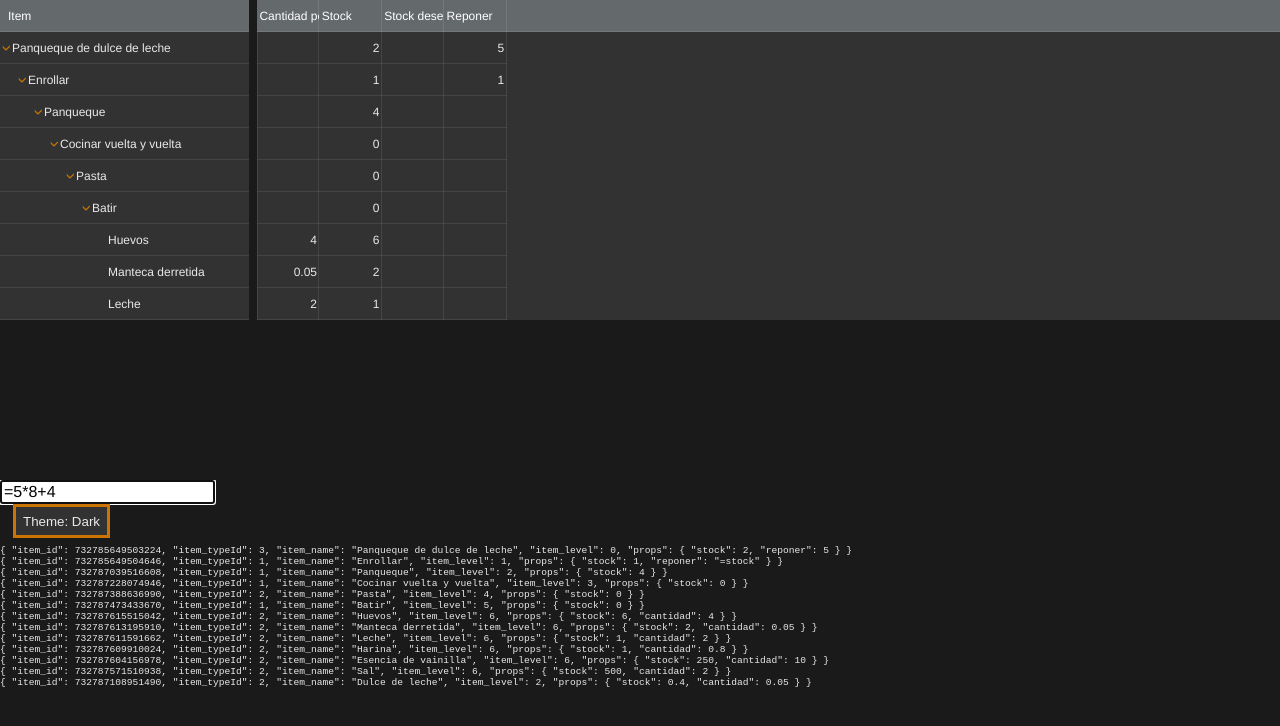
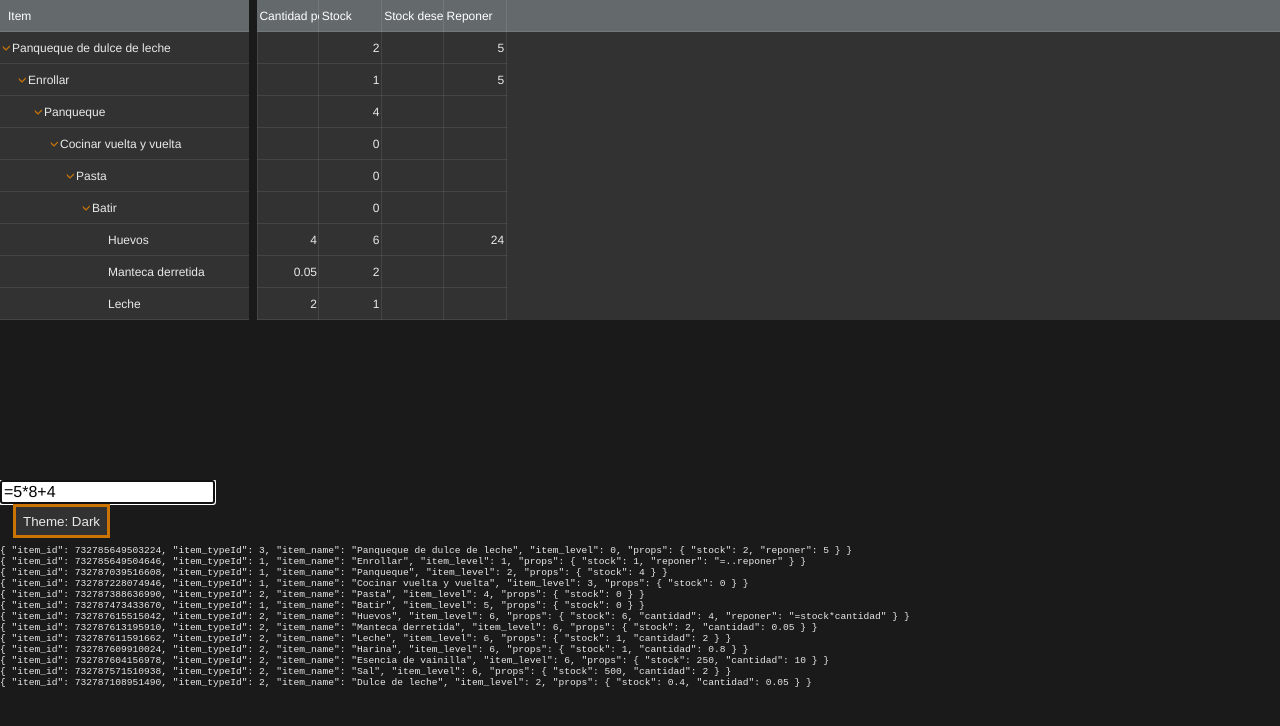
Before and after one commit to ElToroDM/ElManager, a Vue app: page / in a window 1280 px wide. Shown: the top 726 px of the page. Built offline with nearby package versions, Linux system fonts and the light colour scheme.

Commit message:
update 6 files

```diff
--- a/nearley/grammar.js
+++ b/nearley/grammar.js
@@ -25,7 +25,9 @@ var grammar = {
     {"name": "SC", "symbols": ["SP"], "postprocess": id},
     {"name": "S", "symbols": ["string"], "postprocess": (d) => {return {v:d[0]}}},
     {"name": "N", "symbols": ["float"], "postprocess": id},
-    {"name": "N", "symbols": ["prop"], "postprocess": (d) =>{return {type:'prop',  v:prop(d[0])}}},
+    {"name": "N", "symbols": ["prop"], "postprocess": (d) =>{return {type:'prop',  v:elMan.prop(d[0])}}},
+    {"name": "N$string$1", "symbols": [{"literal":"."}, {"literal":"."}], "postprocess": function joiner(d) {return d.join('');}},
+    {"name": "N", "symbols": ["N$string$1", "prop"], "postprocess": (d) =>{return {type:'parentprop', v:elMan.parentProp(d[1])}}},
     {"name": "N$subexpression$1", "symbols": [/[sS]/, /[iI]/, /[nN]/], "postprocess": function(d) {return d.join(""); }},
     {"name": "N", "symbols": ["N$subexpression$1", "_", {"literal":"("}, "_", "AS", "_", {"literal":")"}], "postprocess": (d) => {return {type:'sin', d:d, v:Math.sin(d[4].v)}}},
     {"name": "N$subexpression$2", "symbols": [/[cC]/, /[oO]/, /[sS]/], "postprocess": function(d) {return d.join(""); }},
--- a/src/App.vue
+++ b/src/App.vue
@@ -22,12 +22,12 @@ import Evaluate from './Evaluate.vue'
 
 const items = ref([
   { "item_id": 732785649503224, "item_typeId": 3, "item_name": "Panqueque de dulce de leche", "item_level": 0, "props": { "stock": 2, "reponer": 5 } },
-  { "item_id": 732785649504646, "item_typeId": 1, "item_name": "Enrollar", "item_level": 1, "props": { "stock": 1, "reponer": "=stock" } },
+  { "item_id": 732785649504646, "item_typeId": 1, "item_name": "Enrollar", "item_level": 1, "props": { "stock": 1, "reponer": "=..reponer" } },
   { "item_id": 732787039516608, "item_typeId": 1, "item_name": "Panqueque", "item_level": 2, "props": { "stock": 4 } },
   { "item_id": 732787228074946, "item_typeId": 1, "item_name": "Cocinar vuelta y vuelta", "item_level": 3, "props": { "stock": 0 } },
   { "item_id": 732787388636990, "item_typeId": 2, "item_name": "Pasta", "item_level": 4, "props": { "stock": 0 } },
   { "item_id": 732787473433670, "item_typeId": 1, "item_name": "Batir", "item_level": 5, "props": { "stock": 0 } },
-  { "item_id": 732787615515042, "item_typeId": 2, "item_name": "Huevos", "item_level": 6, "props": { "stock": 6, "cantidad": 4 } },
+  { "item_id": 732787615515042, "item_typeId": 2, "item_name": "Huevos", "item_level": 6, "props": { "stock": 6, "cantidad": 4 , "reponer": "=stock*cantidad"} },
   { "item_id": 732787613195910, "item_typeId": 2, "item_name": "Manteca derretida", "item_level": 6, "props": { "stock": 2, "cantidad": .05 } },
   { "item_id": 732787611591662, "item_typeId": 2, "item_name": "Leche", "item_level": 6, "props": { "stock": 1, "cantidad": 2 } },
   { "item_id": 732787609910024, "item_typeId": 2, "item_name": "Harina", "item_level": 6, "props": { "stock": 1, "cantidad": .8 } },
--- a/src/PropsEdit.vue
+++ b/src/PropsEdit.vue
@@ -22,24 +22,51 @@ const itemref = ref([])
 // const state = reactive({})
 const state = reactive({ result: '' })
 //______________________________________________________________________________
+
+// elMan global functions for nearley's grammar to evaluate props. Functions are globals to use compiled grammar "as is"...
+window.elMan = {
+  item: 0,
+  prop: string => elMan.item.props[string],
+  parentProp: string => getParent(elMan.item).props[string],
+}
+
+function getParent(item) {
+  const itemIndex = props.items.indexOf(item)
+  let parentIndex = itemIndex
+  while (parentIndex > 0) {
+    parentIndex--
+    if (props.items[parentIndex].item_level + 1 == item.item_level) return props.items[parentIndex]
+  }
+  return null
+}
+
+// function getLastSuccessorIndex(item) {
+//   const targetItemIndex = props.items.indexOf(item)
+//   let lastSuccessorIndex = targetItemIndex
+//   while (lastSuccessorIndex < props.items.length - 1) {
+//     if (props.items[lastSuccessorIndex + 1].item_level <= item.item_level) break
+//     lastSuccessorIndex++
+//   }
+//   return lastSuccessorIndex
+// }
+
+
 function cellView(item, prop) {
   const cell = item.props[prop]
   if (typeof cell === 'string' || cell instanceof String) {
     // cell it's a string
     // TODO sanitize string
     if (cell.charAt(0) != '=') return cell
-    window.item = item
-    return evaluate(cell )
+    elMan.item = item
+    return evaluate(cell)
   }
   // cell it's not a string
   return cell
 }
 
-// TODO create global obeject for evaluate, eg: window.cellEval   then use cellEval.item.props[x], etc
-
-window.prop = function (string) {
-  return item.props[string]
-};
+// window.elMan.prop = function (string) {
+//   return item.props[string]
+// };
 
 function evaluate(input) {
   const parser = new nearley.Parser(grammar.ParserRules, grammar.ParserStart)
```
Also changed, not shown: 1 other file (tests, documents, lock files or other folders).
